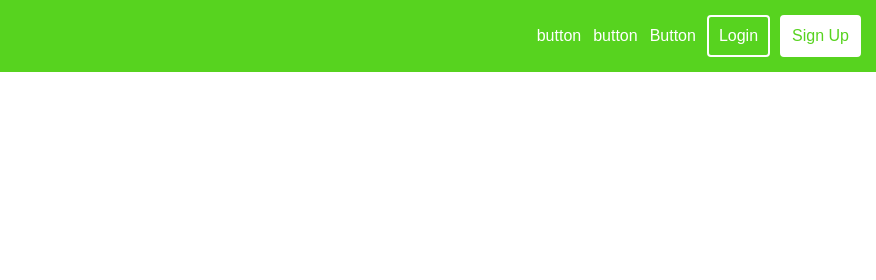
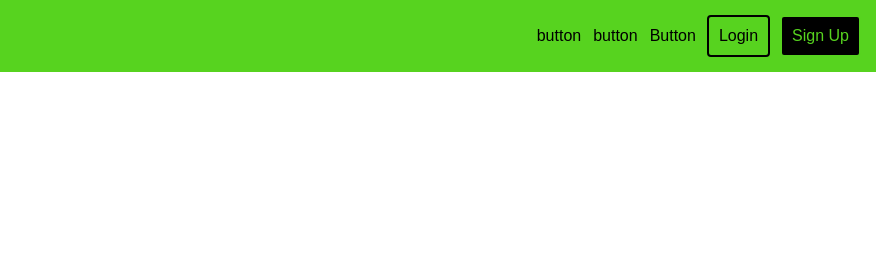
Before and after one commit to niuhaoyu16/UCM-MESA-Lab-Website, a plain HTML site: page main.html in a window 1280 px wide. Shown: the top 280 px of the page, 404-1280 px from the left. Drawn offline with Linux system fonts and the light colour scheme.

Commit message:
change button colors to black

```diff
--- a/main.css
+++ b/main.css
@@ -20,7 +20,7 @@ html,body {padding: 0; margin: 0;} /*removes default padding around things*/
   font-size: 16px;
   cursor: pointer;
   background-color: #57d31f;
-  color: #FFFF;
+  color: black;
 
 }
 
@@ -39,9 +39,9 @@ html,body {padding: 0; margin: 0;} /*removes default padding around things*/
 /* login button */
 .log {
   border-radius: 4px;
-  border: 2px solid #FFFF;
+  border: 2px solid black;
   background-color: #57d31f;
-  color: white;
+  color: black;
   text-align: center;
   font-size: 16px;
   padding: 10px;
@@ -57,8 +57,8 @@ html,body {padding: 0; margin: 0;} /*removes default padding around things*/
 /*sign up button*/
 .signup {
   border-radius: 4px;
-  border: 2px solid #FFFF;
-  background-color: #FFFF;
+  border: 2px solid #57d31f;
+  background-color: black;
   color: #57d31f;
   text-align: center;
   font-size: 16px;
```
